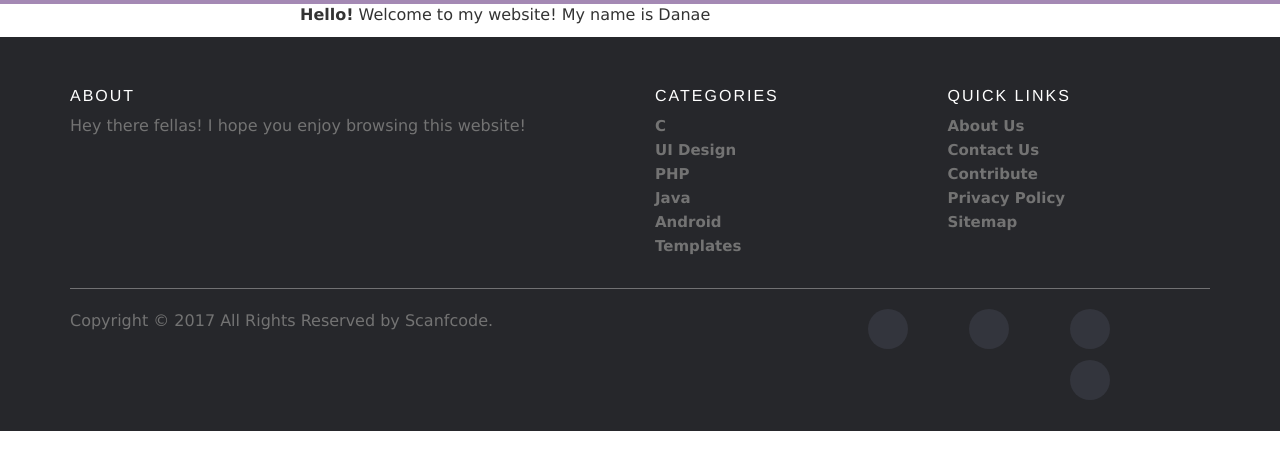
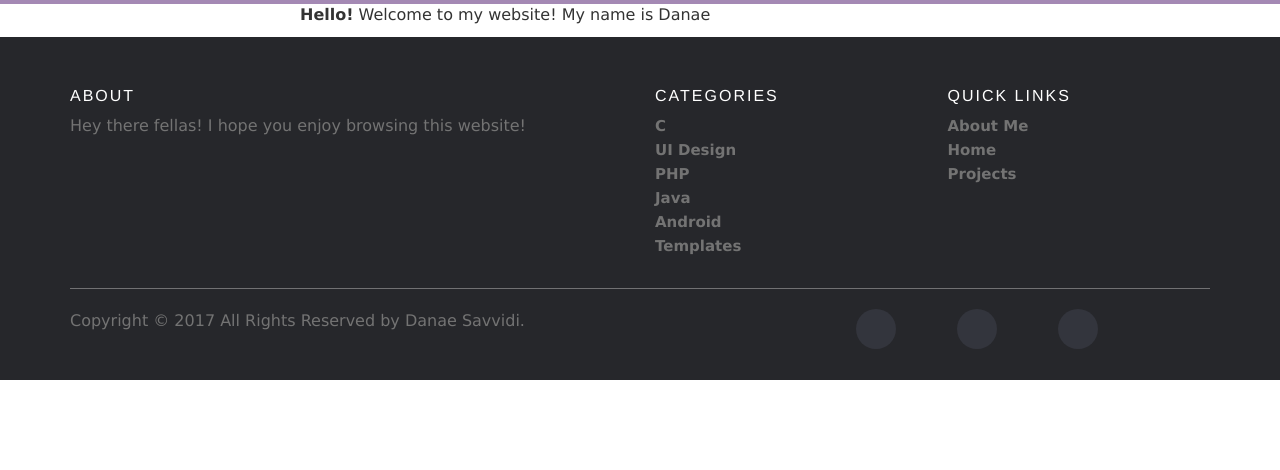
Before and after one commit to danaesav/danaesav.github.io, a Jekyll site: the page built from index.html, in a window 1280 px wide, cut to the strip 416-886 px from the top of the page. Built offline with Jekyll 4.4.1, drawn with Linux system fonts in a browser that asks for light colours.

Commit message:
Update footer.html

```diff
--- a/_includes/footer.html
+++ b/_includes/footer.html
@@ -21,11 +21,9 @@
           <div class="col-xs-6 col-md-3">
             <h6>Quick Links</h6>
             <ul class="footer-links">
-              <li><a href="http://scanfcode.com/about/">About Us</a></li>
-              <li><a href="http://scanfcode.com/contact/">Contact Us</a></li>
-              <li><a href="http://scanfcode.com/contribute-at-scanfcode/">Contribute</a></li>
-              <li><a href="http://scanfcode.com/privacy-policy/">Privacy Policy</a></li>
-              <li><a href="http://scanfcode.com/sitemap/">Sitemap</a></li>
+              <li><a href="/aboutme">About Me</a></li>
+              <li><a href="/">Home</a></li>
+              <li><a href="/projects">Projects</a></li>
             </ul>
           </div>
         </div>
@@ -35,13 +33,12 @@
         <div class="row">
           <div class="col-md-8 col-sm-6 col-xs-12">
             <p class="copyright-text">Copyright &copy; 2017 All Rights Reserved by
-         <a href="#">Scanfcode</a>.
+         <a href="#">Danae Savvidi</a>.
             </p>
           </div>
 
           <div class="col-md-4 col-sm-6 col-xs-12">
             <ul class="social-icons">
-              <li><a class="facebook" href="#"><i class="fa fa-facebook"></i></a></li>
               <li><a class="twitter" href="#"><i class="fa fa-twitter"></i></a></li>
               <li><a class="dribbble" href="#"><i class="fa fa-dribbble"></i></a></li>
               <li><a class="linkedin" href="#"><i class="fa fa-linkedin"></i></a></li>
```
